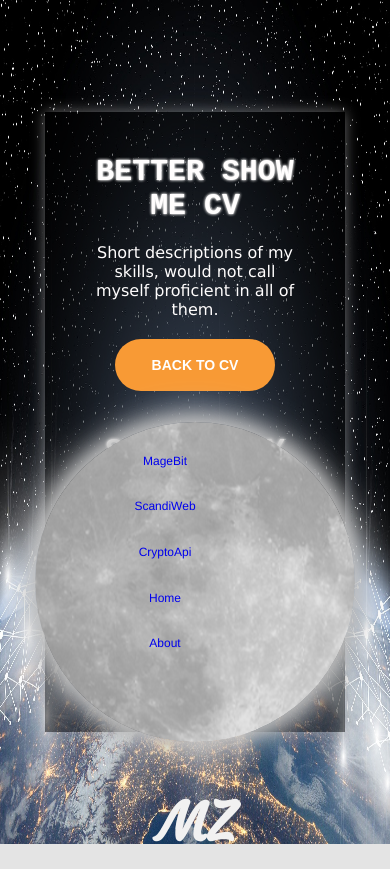
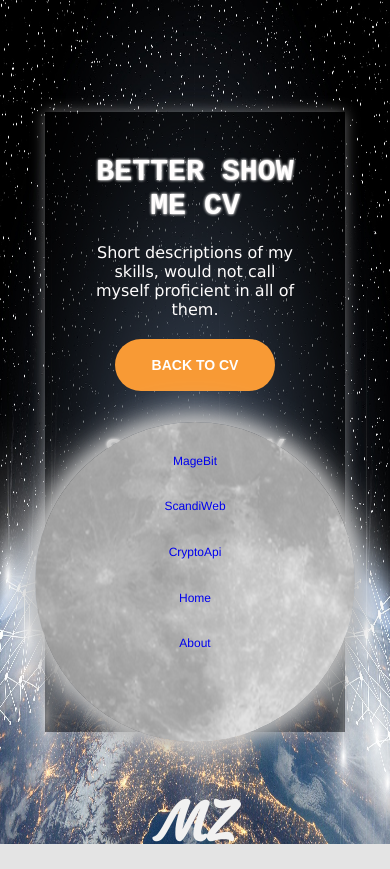
Before and after one commit to trovoltino/matiss-cv, a Vue app: page / in a window 390 px wide. Both pictures are taken after a click on the button "SHOW PROJECTS". Built offline with nearby package versions, Linux system fonts and the light colour scheme.

Commit message:
few bugfixes

```diff
--- a/src/components/Slider.vue
+++ b/src/components/Slider.vue
@@ -23,7 +23,7 @@
           </div>
         </div>
       </div>
-      <logo/>
+      <logo class="logo"/>
     </div>
 
 </template>
@@ -258,5 +258,8 @@ h2 {
   .slide {
     top: 50%;
   }
+  .logo {
+    display: none;
+  }
 }
 </style>
--- a/src/components/includes/Projects.vue
+++ b/src/components/includes/Projects.vue
@@ -17,15 +17,12 @@ export default {
 
 <!-- Add "scoped" attribute to limit CSS to this component only -->
 <style scoped>
-
 .projects {
     display: flex;
     flex-direction: column;
     justify-content: space-evenly;
     align-items: center;
     background: transparent;
-    min-width: 480px;
-    max-width: 480px;
     min-height: 480px;
     max-height: 480px;
 }
@@ -36,23 +33,16 @@ export default {
 }
 @media only screen and (max-width: 1050px) {
   .projects {
-
-    min-width: 360px;
-    max-width: 360px;
     min-height: 360px;
     max-height: 360px;
   }
   .projects a {
     text-decoration: none;
     font-size: 16px;
-
   }
 }
 @media only screen and (max-width: 662px) {
   .projects {
-
-    min-width: 320px;
-    max-width: 320px;
     min-height: 320px;
     max-height: 320px;
   }
@@ -64,9 +54,7 @@ export default {
 }
 @media only screen and (max-width: 450px) {
   .projects {
-
-    min-width: 260px;
-    max-width: 260px;
+    max-width: 100%;
     min-height: 260px;
     max-height: 260px;
   }
```
